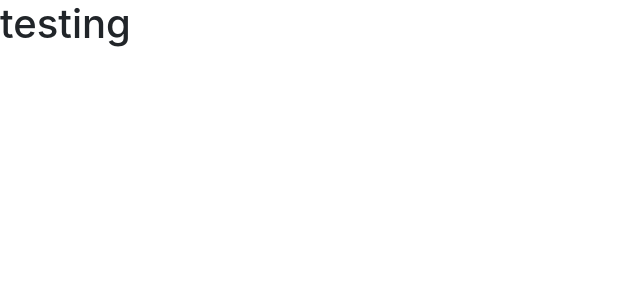
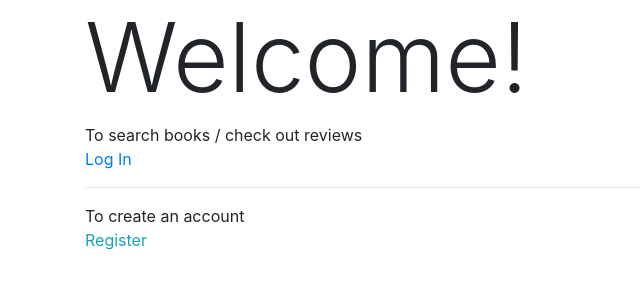
Before and after one commit to MukaiC/Books-Hon, a Flask app: page / in a window 1280 px wide. Shown: the top 300 px of the page, without its empty margins (0-640 px from the left). Run offline with Flask 2, Linux system fonts and the light colour scheme; some libraries are stand-ins or nearby versions.

Commit message:
Added login and register routes, created login and register templates, added bootstrap classes

```diff
--- a/application.py
+++ b/application.py
@@ -22,8 +22,17 @@ db = scoped_session(sessionmaker(bind=engine))
 
 
 @app.route("/")
+@app.route("/home")
 def index():
     return render_template("index.html")
+
+@app.route("/login")
+def login():
+    return render_template("login.html")
+
+@app.route("/register")
+def register():
+    return render_template("register.html")
 
 
 if __name__ == "__main__":
--- a/templates/index.html
+++ b/templates/index.html
@@ -1,5 +1,14 @@
 {% extends "layout.html" %}
 
 {% block heading %}
-testing
+Welcome!
 {% endblock %}
+
+{% block body %}
+  To search books / check out reviews<br>
+  <a href="{{ url_for('login') }}" class="text-primary">Log In</a><br>
+  <hr>
+  To create an account<br>
+  <a href="{{ url_for('register') }}" class="text-info">Register</a>
+
+{% endblock %}
--- a/templates/layout.html
+++ b/templates/layout.html
@@ -15,10 +15,13 @@
     {% endif %}
   </head>
   <body>
-    <h1>{% block heading %}{% endblock %}</h1>
+    <div class="container">
+
+    <h1 class="display-1">{% block heading %}{% endblock %}</h1>
     {% block body %}
     {% endblock %}
 
+    </div>
     <!-- Optional JavaScript -->
     <!-- jQuery first, then Popper.js, then Bootstrap JS -->
     <script src="https://code.jquery.com/jquery-3.4.1.slim.min.js" integrity="sha384-J6qa4849blE2+poT4WnyKhv5vZF5SrPo0iEjwBvKU7imGFAV0wwj1yYfoRSJoZ+n" crossorigin="anonymous"></script>
--- /dev/null
+++ b/templates/login.html
@@ -0,0 +1,5 @@
+{% extends "layout.html" %}
+
+{% block heading %}
+Log In
+{% endblock %}
--- /dev/null
+++ b/templates/register.html
@@ -0,0 +1,5 @@
+{% extends "layout.html" %}
+
+{% block heading %}
+Register
+{% endblock %}
```
